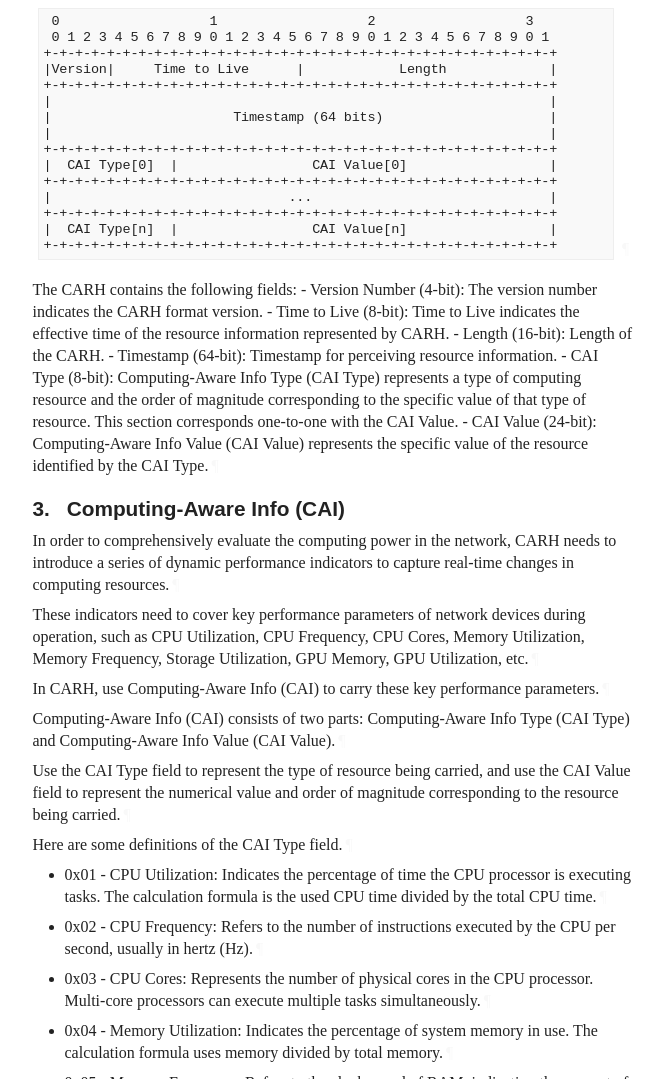
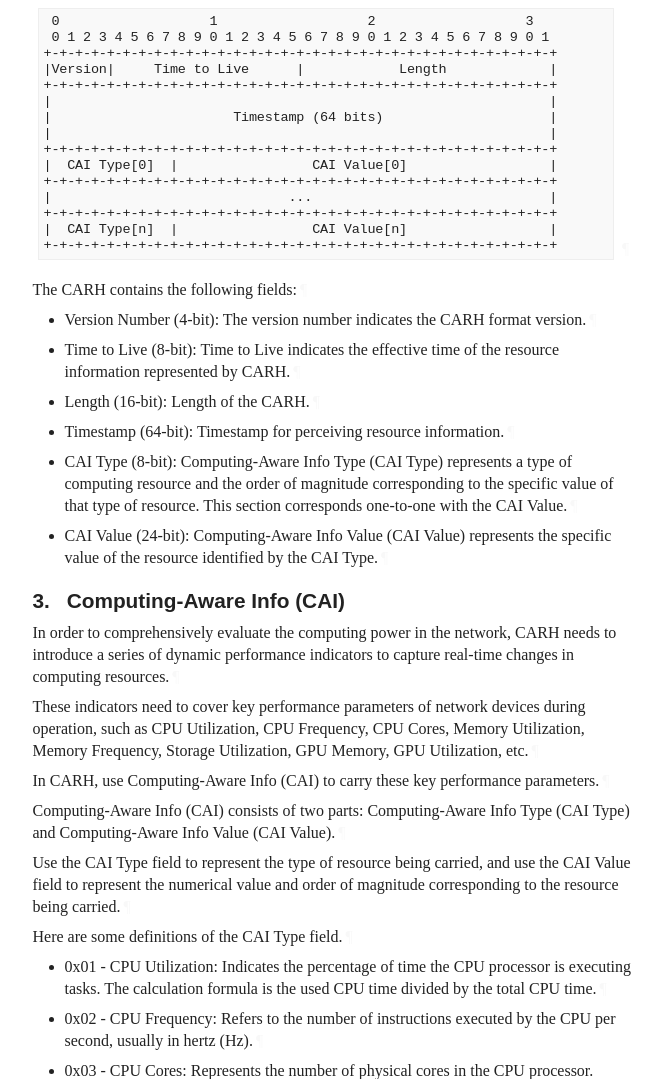
Before and after one commit to pth2000/CAR-architecture, a plain HTML site: page draft-peng-cats-car-architecture-00/draft-peng-cats-car-architecture.html in a window 1280 px wide. Shown: the part 998-2077 px from the top of the page, without its empty margins (92-756 px from the left). Drawn offline with Linux system fonts and the light colour scheme; a web font is replaced by a local one.

Commit message:
Script updating gh-pages from 4866683. [ci skip]

```diff
--- a/draft-peng-cats-car-architecture-00/draft-peng-cats-car-architecture.html
+++ b/draft-peng-cats-car-architecture-00/draft-peng-cats-car-architecture.html
@@ -1190,13 +1190,27 @@ In the implementation of CATS, a key task is to design a message format that can
 +-+-+-+-+-+-+-+-+-+-+-+-+-+-+-+-+-+-+-+-+-+-+-+-+-+-+-+-+-+-+-+-+
 </pre><a href="#section-2-1" class="pilcrow">¶</a>
 </div>
-<p id="section-2-2">The CARH contains the following fields:
-- Version Number (4-bit): The version number indicates the CARH format version.
-- Time to Live (8-bit): Time to Live indicates the effective time of the resource information represented by CARH.
-- Length (16-bit): Length of the CARH.
-- Timestamp (64-bit): Timestamp for perceiving resource information.
-- CAI Type (8-bit): Computing-Aware Info Type (CAI Type) represents a type of computing resource and the order of magnitude corresponding to the specific value of that type of resource. This section corresponds one-to-one with the CAI Value.
-- CAI Value (24-bit): Computing-Aware Info Value (CAI Value) represents the specific value of the resource identified by the CAI Type.<a href="#section-2-2" class="pilcrow">¶</a></p>
+<p id="section-2-2">The CARH contains the following fields:<a href="#section-2-2" class="pilcrow">¶</a></p>
+<ul class="normal">
+<li class="normal" id="section-2-3.1">
+          <p id="section-2-3.1.1">Version Number (4-bit): The version number indicates the CARH format version.<a href="#section-2-3.1.1" class="pilcrow">¶</a></p>
+</li>
+        <li class="normal" id="section-2-3.2">
+          <p id="section-2-3.2.1">Time to Live (8-bit): Time to Live indicates the effective time of the resource information represented by CARH.<a href="#section-2-3.2.1" class="pilcrow">¶</a></p>
+</li>
+        <li class="normal" id="section-2-3.3">
+          <p id="section-2-3.3.1">Length (16-bit): Length of the CARH.<a href="#section-2-3.3.1" class="pilcrow">¶</a></p>
+</li>
+        <li class="normal" id="section-2-3.4">
+          <p id="section-2-3.4.1">Timestamp (64-bit): Timestamp for perceiving resource information.<a href="#section-2-3.4.1" class="pilcrow">¶</a></p>
+</li>
+        <li class="normal" id="section-2-3.5">
+          <p id="section-2-3.5.1">CAI Type (8-bit): Computing-Aware Info Type (CAI Type) represents a type of computing resource and the order of magnitude corresponding to the specific value of that type of resource. This section corresponds one-to-one with the CAI Value.<a href="#section-2-3.5.1" class="pilcrow">¶</a></p>
+</li>
+        <li class="normal" id="section-2-3.6">
+          <p id="section-2-3.6.1">CAI Value (24-bit): Computing-Aware Info Value (CAI Value) represents the specific value of the resource identified by the CAI Type.<a href="#section-2-3.6.1" class="pilcrow">¶</a></p>
+</li>
+      </ul>
 </section>
 </div>
 <div id="computing-aware-info-cai">
```
Also changed, not shown: index.html (+1 -1 lines), draft-peng-cats-car-architecture-00/draft-peng-cats-car-architecture.txt.
